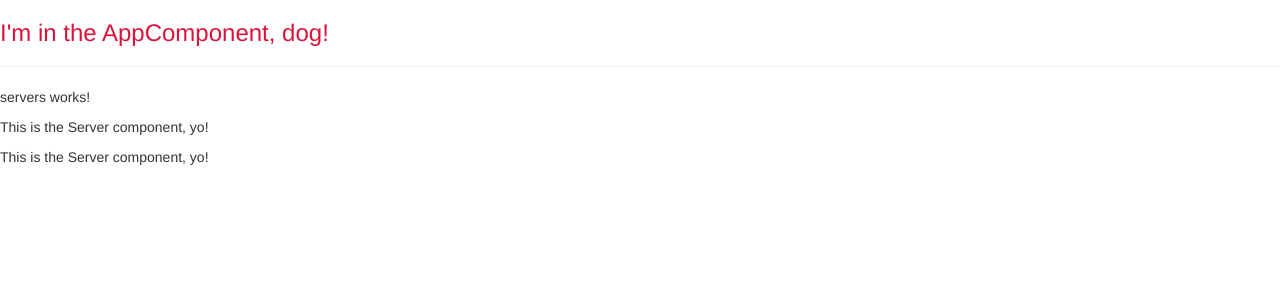
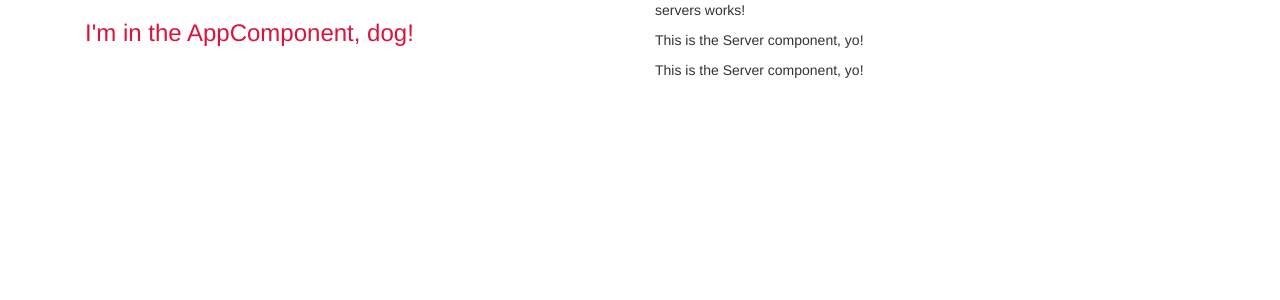
Before and after one commit to kevaschmim/kevinsFirstAngularApp, an Angular app: page / in a window 1280 px wide. Shown: the top 300 px of the page. Built offline with nearby package versions, Linux system fonts and the light colour scheme.

Commit message:
adding in some bootstrap styling

```diff
--- a/src/app/app.component.html
+++ b/src/app/app.component.html
@@ -1,3 +1,12 @@
-<h3>I'm in the AppComponent,  dog!</h3>
-<hr>
-<app-servers></app-servers>
+<div class="container">
+  <div class="row">
+    <div class="col-lg-12">
+      <div class="col-md-6">
+          <h3>I'm in the AppComponent,  dog!</h3>
+      </div>
+      <div class="col-md-6">
+          <app-servers></app-servers>
+      </div>
+    </div>
+  </div>
+</div>
```
